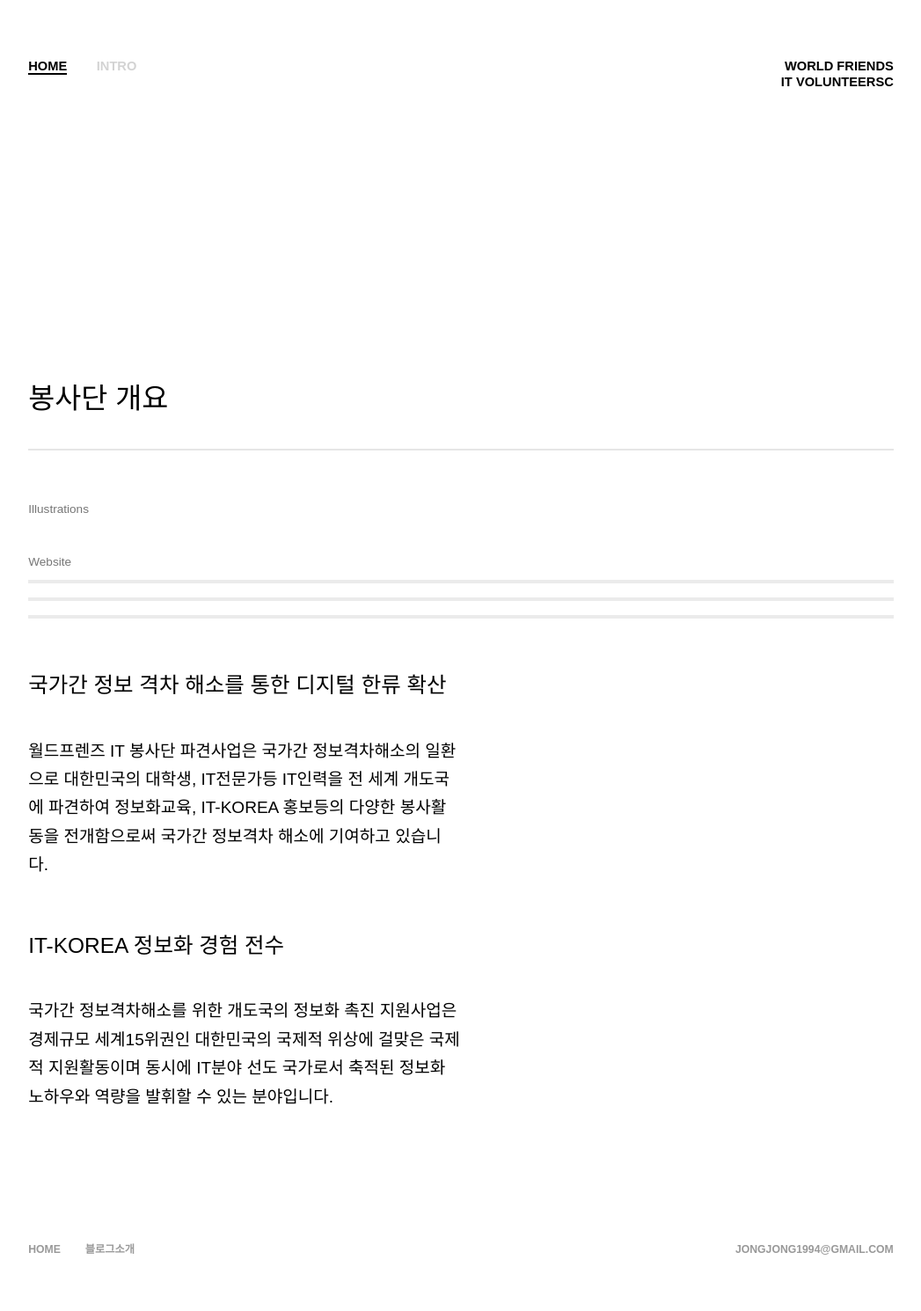
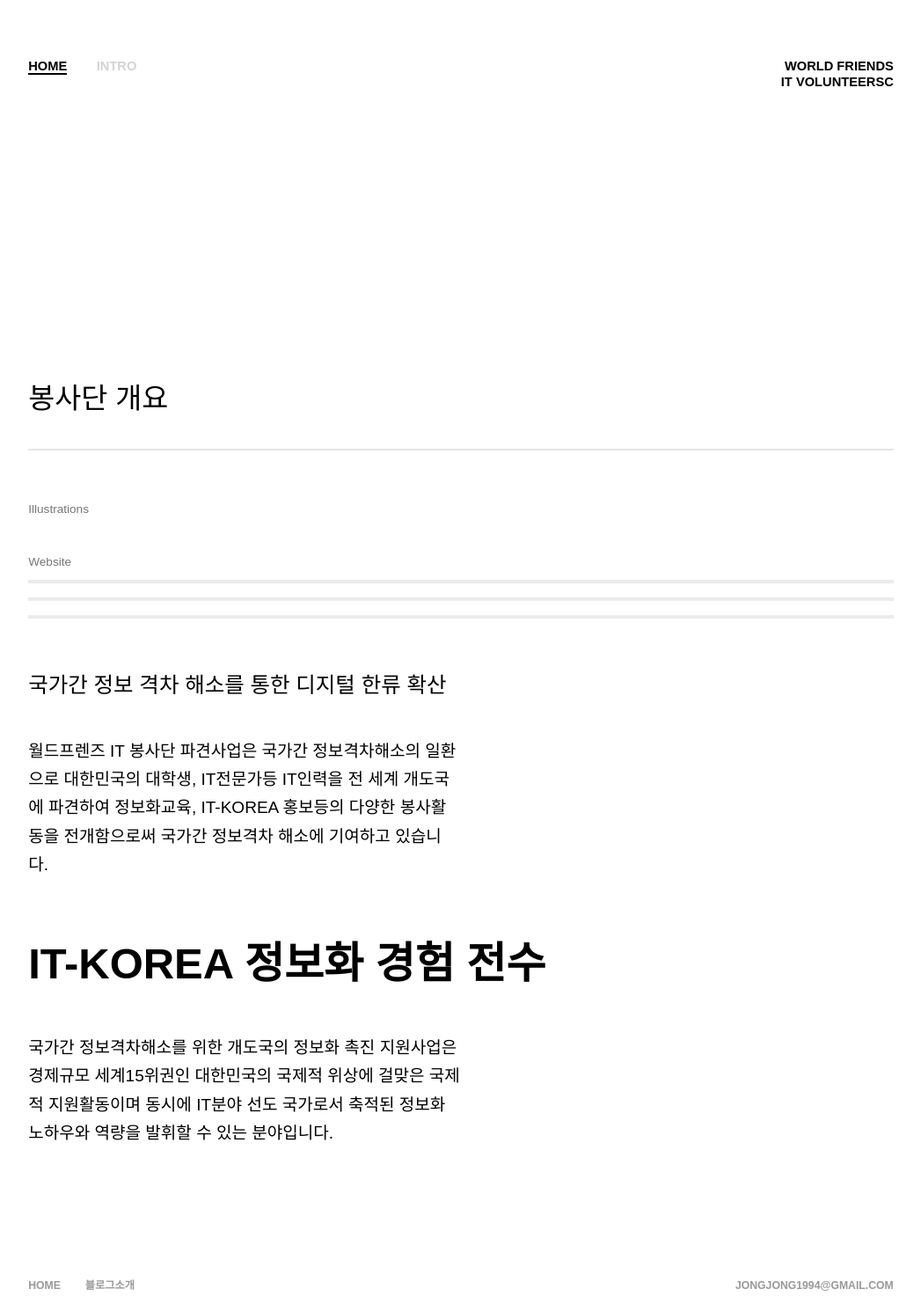
Before and after one commit to gks0405/shahn950128.github.com, a Jekyll site: the page built from _posts/work/2014-04-05-dragon_boat.html, in a window 1280 px wide. Shown: the whole page at 88% size, without its empty margins (116-1163 px from the left). Built offline with Jekyll 4.4.1, drawn with Linux system fonts in a browser that asks for light colours; nearby versions of some CDN libraries; before the commit the page ends 1449 px from its top, so only the background shows below that.

```diff
--- a/_posts/work/2014-04-05-dragon_boat.html
+++ b/_posts/work/2014-04-05-dragon_boat.html
@@ -86,7 +86,7 @@ news_image: news_preview.jpg
 		    </div>
 		<div class='project_detailed_info'>
 		    <div class='copy_content intro_wrap detailed_intro seventy_five'>
-		    <p>IT-KOREA 정보화 경험 전수</p>
+		    <H1><p>IT-KOREA 정보화 경험 전수</p></H1>
 		    </div>
 		    <div class='project_detail fifty'>
 		    	<p>국가간 정보격차해소를 위한 개도국의 정보화 촉진 지원사업은 경제규모 세계15위권인 대한민국의 국제적 위상에 걸맞은 국제적 지원활동이며 동시에 IT분야 선도 국가로서 축적된 정보화 노하우와 역량을 발휘할 수 있는 분야입니다.</p>
```
